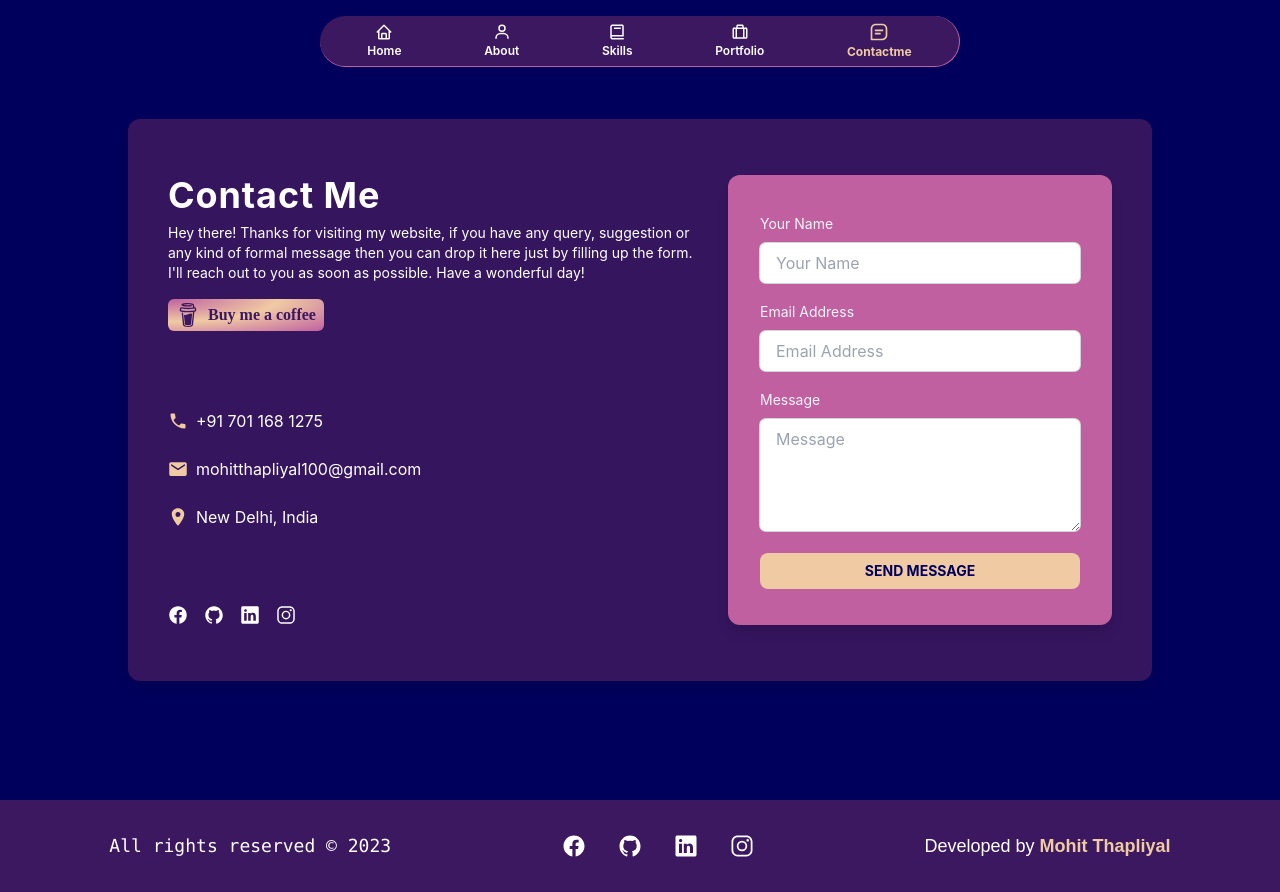
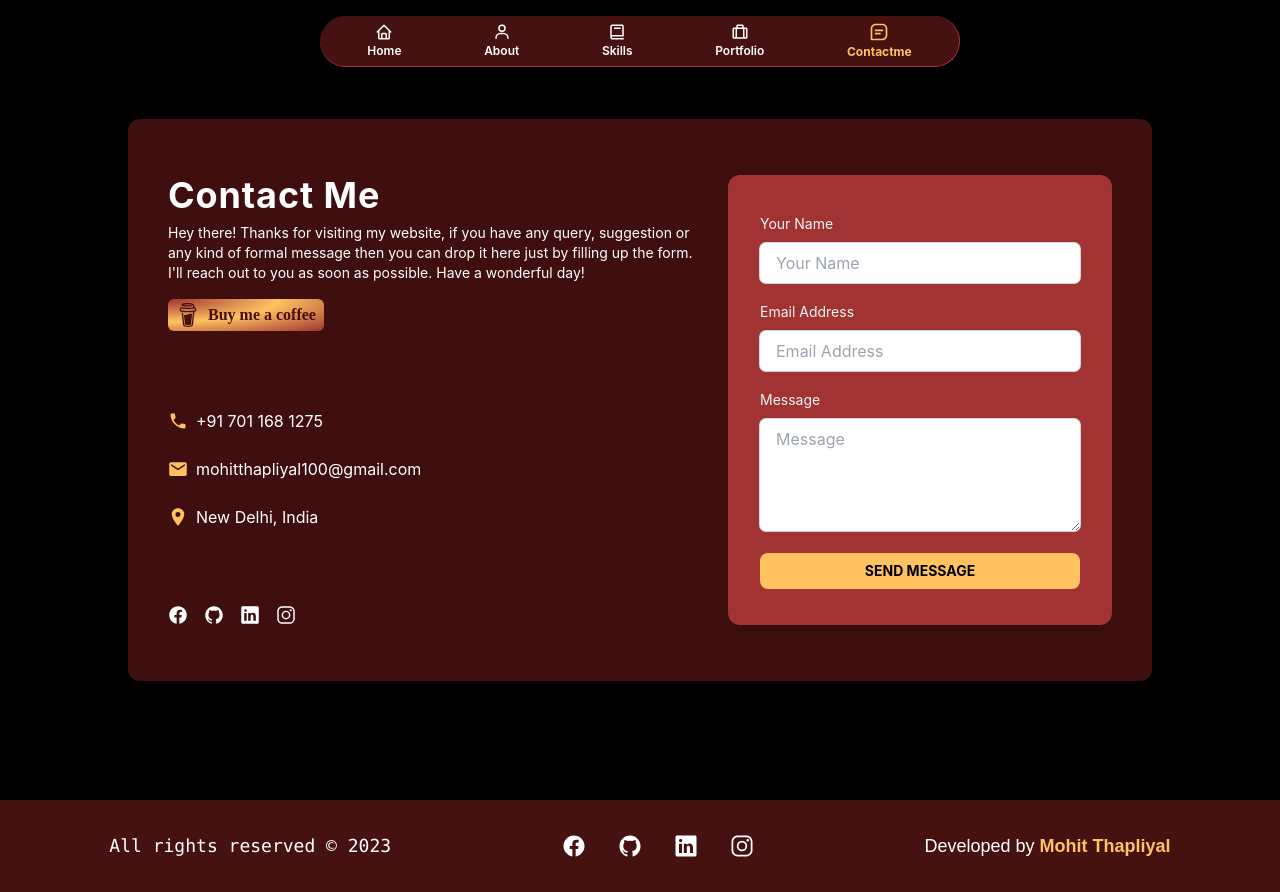
Before and after one commit to Mohit-Thapliyal/Portfolio, a React (Create React App) app: page /contact in a window 1280 px wide. Built offline with nearby package versions, Linux system fonts and the light colour scheme.

Commit message:
updated contact icons

```diff
--- a/src/components/Contact/Contact.jsx
+++ b/src/components/Contact/Contact.jsx
@@ -79,7 +79,7 @@ const Contact = () => {
               <a
                 href="https://www.buymeacoffee.com/mohitthapliyal"
                 target="buymeacoffee"
-                className="inline-flex items-center px-2 py-1 mt-2 space-x-2 duration-300 rounded-md bg-[radial-gradient(ellipse_at_top_left,_var(--tw-gradient-stops))] from-tertiary via-highlight to-tertiary xl:mt-4 sm:hover:scale-105"
+                className="inline-flex items-center px-2 py-1 mt-2 space-x-2 duration-300 rounded-md bg-[radial-gradient(ellipse_at_top_left,_var(--tw-gradient-stops))] from-tertiary via-highlight to-tertiary xl:mt-4 sm:hover:scale-110"
               >
                 <SiBuymeacoffee className="text-2xl text-secondary" />
                 <span className="font-semibold font-edusa text-secondary">
@@ -88,7 +88,7 @@ const Contact = () => {
               </a>
             </div>
             <div className="flex flex-col space-y-1 sm:space-y-6">
-              <div>
+              <div className="transition-all duration-300 ease-in-out cursor-pointer w-fit hover:scale-110">
                 <a
                   href="tel:+917011681275"
                   className="flex items-center space-x-2"
@@ -97,7 +97,7 @@ const Contact = () => {
                   <span>+91 701 168 1275</span>
                 </a>
               </div>
-              <div>
+              <div className="transition-all duration-300 ease-in-out cursor-pointer w-fit hover:scale-110">
                 <a
                   href="mailto:mohitthapliyal100@gmail.com"
                   className="flex items-center space-x-2"
@@ -106,7 +106,7 @@ const Contact = () => {
                   <span>mohitthapliyal100@gmail.com</span>
                 </a>
               </div>
-              <div>
+              <div className="transition-all duration-300 ease-in-out cursor-pointer w-fit hover:scale-110">
                 <p className="flex items-center space-x-2" href="">
                   <IoLocationSharp className="text-xl text-highlight" />
                   <span>New Delhi, India</span>
@@ -118,21 +118,28 @@ const Contact = () => {
                 <a
                   target="facebook"
                   href="https://www.facebook.com/profile.php?id=100010237621145"
+                  className="transition-all duration-300 ease-in-out hover:text-highlight hover:scale-150"
                 >
                   <IoLogoFacebook />
                 </a>
-                <a target="github" href="https://github.com/Mohit-Thapliyal">
+                <a
+                  target="github"
+                  href="https://github.com/Mohit-Thapliyal"
+                  className="transition-all duration-300 ease-in-out hover:text-highlight hover:scale-150"
+                >
                   <IoLogoGithub />
                 </a>
                 <a
                   target="linkedin"
                   href="https://www.linkedin.com/in/mohit-thapliyal-b20104146/"
+                  className="transition-all duration-300 ease-in-out hover:text-highlight hover:scale-150"
                 >
                   <IoLogoLinkedin />
                 </a>
                 <a
                   target="instagram"
                   href="https://www.instagram.com/mohitthapliyal100/"
+                  className="transition-all duration-300 ease-in-out hover:text-highlight hover:scale-150"
                 >
                   <IoLogoInstagram />
                 </a>
--- a/src/components/Footer/Footer.jsx
+++ b/src/components/Footer/Footer.jsx
@@ -17,28 +17,28 @@ const Footer = () => {
         <a
           target="facebook"
           href="https://www.facebook.com/profile.php?id=100010237621145"
-          className="transition-all duration-300 ease-in-out hover:text-highlight hover:scale-125"
+          className="transition-all duration-300 ease-in-out hover:text-highlight hover:scale-150"
         >
           <IoLogoFacebook />
         </a>
         <a
           target="github"
           href="https://github.com/Mohit-Thapliyal"
-          className="transition-all duration-300 ease-in-out hover:text-highlight hover:scale-125"
+          className="transition-all duration-300 ease-in-out hover:text-highlight hover:scale-150"
         >
           <IoLogoGithub />
         </a>
         <a
           target="linkedin"
           href="https://www.linkedin.com/in/mohit-thapliyal-b20104146/"
-          className="transition-all duration-300 ease-in-out hover:text-highlight hover:scale-125"
+          className="transition-all duration-300 ease-in-out hover:text-highlight hover:scale-150"
         >
           <IoLogoLinkedin />
         </a>
         <a
           target="instagram"
           href="https://www.instagram.com/mohitthapliyal100/"
-          className="transition-all duration-300 ease-in-out hover:text-highlight hover:scale-125"
+          className="transition-all duration-300 ease-in-out hover:text-highlight hover:scale-150"
         >
           <IoLogoInstagram />
         </a>
--- a/tailwind.config.js
+++ b/tailwind.config.js
@@ -21,20 +21,22 @@ module.exports = {
         // highlight: "#FB7185",
 
         // purple theme
-        primary: "#00005C",
-        secondary: "#3B185F",
-        tertiary: "#C060A1",
-        nosecondary: "#3B185F",
-        notertiary: "#C060A1",
-        highlight: "#F0CAA3",
+        // primary: "#00005C",
+        // primary: "#000000",
+        // secondary: "#3B185F",
+        // tertiary: "#C060A1",
+        // nosecondary: "#3B185F",
+        // notertiary: "#C060A1",
+        // highlight: "#F0CAA3",
 
         // Brick theme
+        primary: "#000000",
         // primary: "#290001",
-        // secondary: "#461111",
-        // tertiary: "#A13333",
-        // nosecondary: "#461111",
-        // notertiary: "#A13333",
-        // highlight: "#FEC260",
+        secondary: "#461111",
+        tertiary: "#A13333",
+        nosecondary: "#461111",
+        notertiary: "#A13333",
+        highlight: "#FEC260",
 
         // Blue theme
         // primary: "#071E3D",
```
